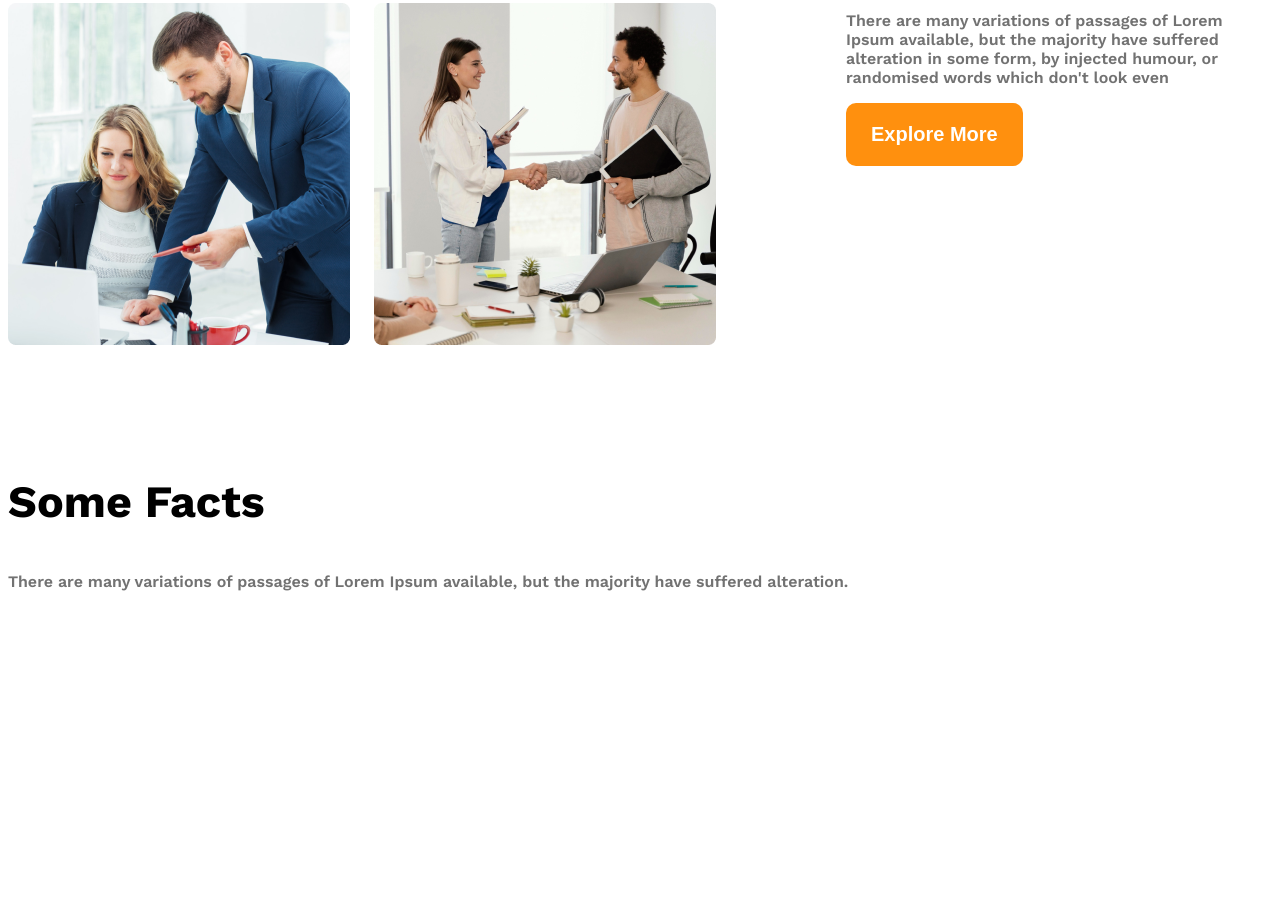
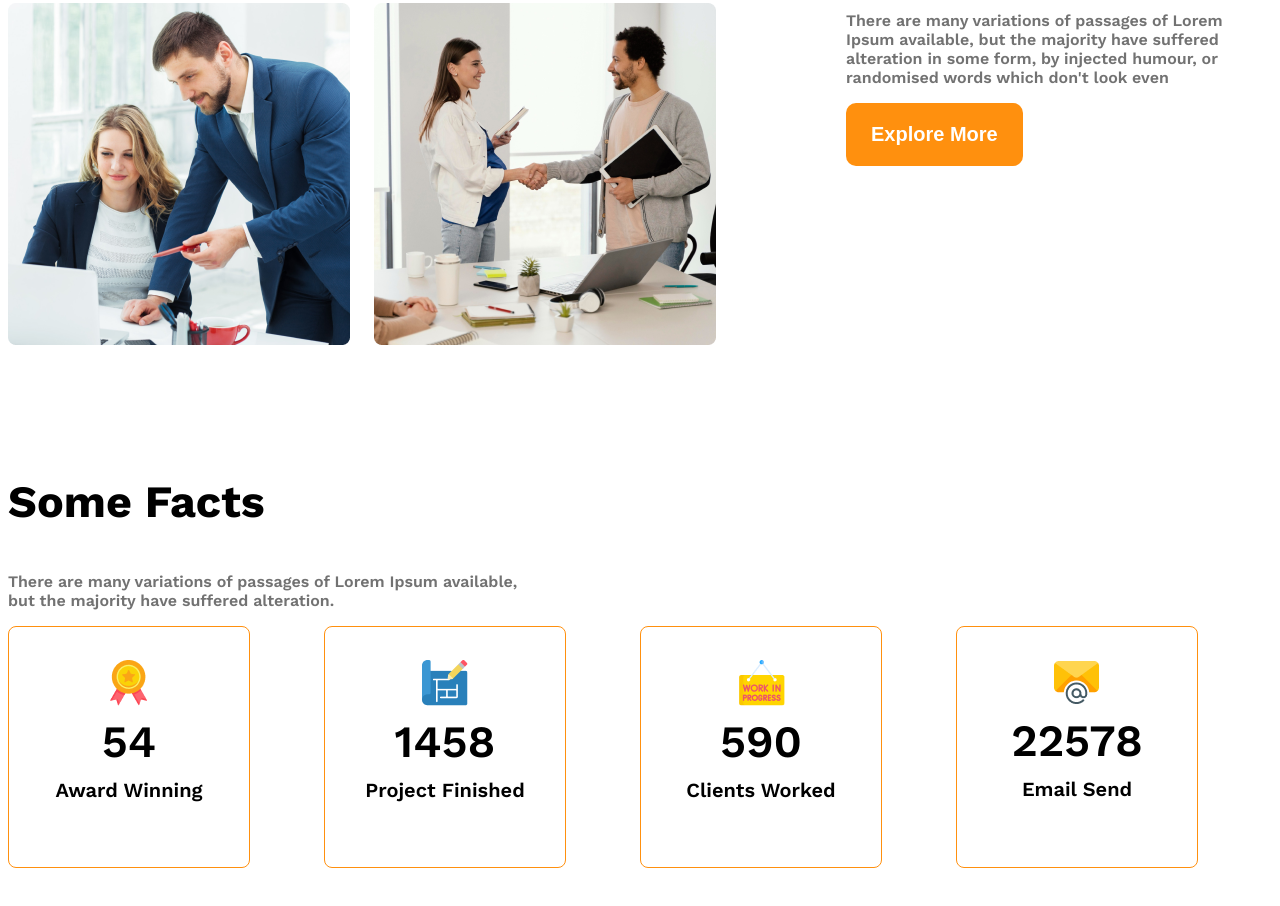
Before and after one commit to Arman-Shelby/G3-Architects-Website, a plain HTML site: page index.html in a window 1280 px wide. Shown: the part 1698-2604 px from the top of the page. Before the commit the page ends 2578 px from the top, so only its background shows below. Drawn offline with nearby package versions, Linux system fonts and the light colour scheme.

Commit message:
Some Facts Section added

```diff
--- a/index.html
+++ b/index.html
@@ -52,28 +52,33 @@
             <h3 class="section-title">
               Some Facts
             </h3>
-            <p class="text-light-gray">There are many variations of passages of Lorem Ipsum available, but the majority have suffered alteration.</p>
+            <p class="text-light-gray fact-description">There are many variations of passages of Lorem Ipsum available, but the majority have suffered alteration.</p>
             <div class="facts-container">
-                <!-- .fact*4>img.fact-icon+h4.fact-number+h5.fact-name -->
-                  <div class="fact">
-                    <img src="" alt="" class="fact-icon">
-                    <h4 class="fact-number"></h4>
-                    <h5 class="fact-name"></h5>
+                <!-- .fact-card*4>img.fact-icon+h4.fact-number+h5.fact-name -->
+                  <div class="fact-card display-flex">
+                    <div>
+                             <img src="images/icons/ribon.png" alt="" class="fact-icon">
+                    <h4 class="fact-number">54</h4>
+                    <h5 class="fact-name">Award Winning</h5>
+                    </div>
                   </div>
-                  <div class="fact">
-                    <img src="" alt="" class="fact-icon">
-                    <h4 class="fact-number"></h4>
-                    <h5 class="fact-name"></h5>
+                  <div class="fact-card display-flex">
+                   <div> <img src="images/icons/projects.png" alt="" class="fact-icon">
+                    <h4 class="fact-number">1458</h4>
+                    <h5 class="fact-name">Project Finished</h5></div>
                   </div>
-                  <div class="fact">
-                    <img src="" alt="" class="fact-icon">
-                    <h4 class="fact-number"></h4>
-                    <h5 class="fact-name"></h5>
+                  <div class="fact-card display-flex">
+                    <div><img src="images/icons/customers.png" alt="" class="fact-icon">
+                    <h4 class="fact-number">590</h4>
+                    <h5 class="fact-name">Clients Worked</h5>
                   </div>
-                  <div class="fact">
-                    <img src="" alt="" class="fact-icon">
-                    <h4 class="fact-number"></h4>
-                    <h5 class="fact-name"></h5>
+                </div>
+                  <div class="fact-card display-flex">
+                   <div>
+                     <img src="images/icons/email.png " alt="" class="fact-icon">
+                    <h4 class="fact-number">22578</h4>
+                    <h5 class="fact-name">Email Send</h5>
+                   </div>
                   </div>
             </div>
          </section>
--- a/styles/architect.css
+++ b/styles/architect.css
@@ -113,8 +113,35 @@ main > section{
 #quick-list{
     font-weight: 500;
 }
+/* Some facts related styles */
+.fact-card{
+    border: 1px solid #FF900E;
+    width: 240px;
+    height: 240px;
+    border-radius: 8px;
+    text-align: center;
+    align-items: center;
+    justify-content: center;
 
-
+}
+.fact-number{
+    font-size: 2.8rem;
+    font-weight: 600;
+    margin-top: 5px ;
+    margin-bottom: 10px;
+}
+.fact-name{
+    font-size: 1.25rem;
+    font-weight: 600;
+    margin-top: 10px;
+}
+.facts-container{
+    display: grid;
+    grid-template-columns: repeat(4, 1fr);
+}
+.fact-description{
+    max-width: 540px;
+}
 
 
 
```
